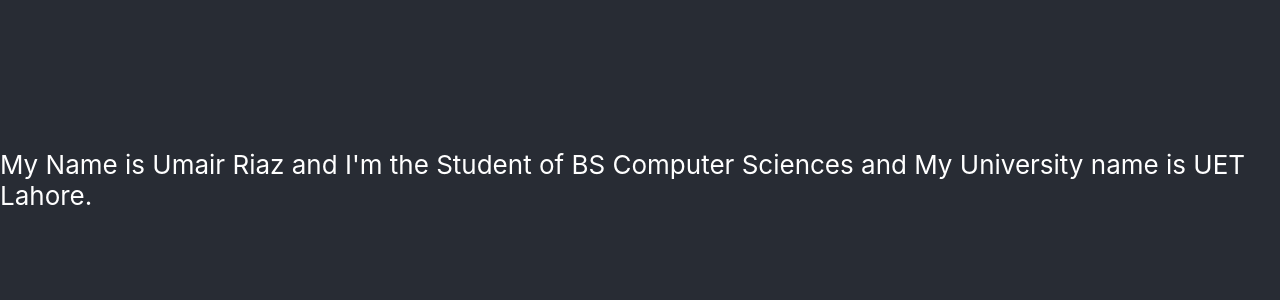
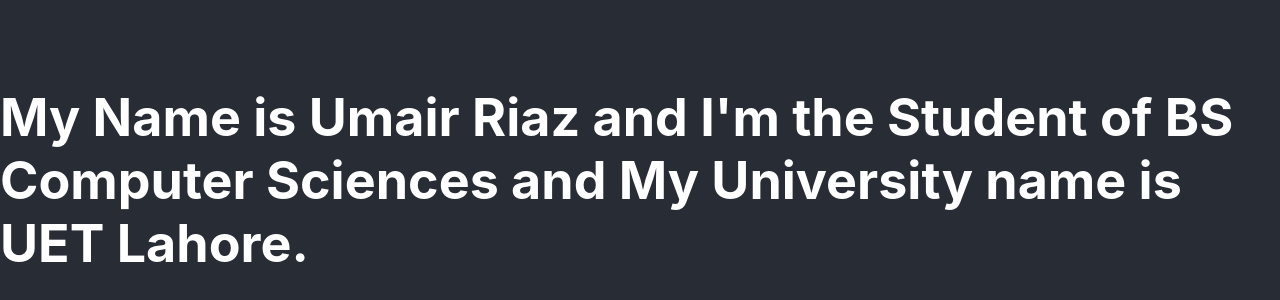
Before and after one commit to umairriaz789/bootcamp, a React (Create React App) app: page / in a window 1280 px wide. Shown: the part 220-520 px from the top of the page. Built offline with nearby package versions, Linux system fonts and the light colour scheme.

Commit message:
Update App.js

```diff
--- a/src/App.js
+++ b/src/App.js
@@ -5,7 +5,7 @@ function App() {
   return (
     <div className="App">
       <header className="App-header">
-        <h>My Name is Umair Riaz and I'm the Student of BS Computer Sciences and My University name is UET Lahore.  </h>
+        <h1>My Name is Umair Riaz and I'm the Student of BS Computer Sciences and My University name is UET Lahore.  </h1>
 
       </header>
     </div>
```
